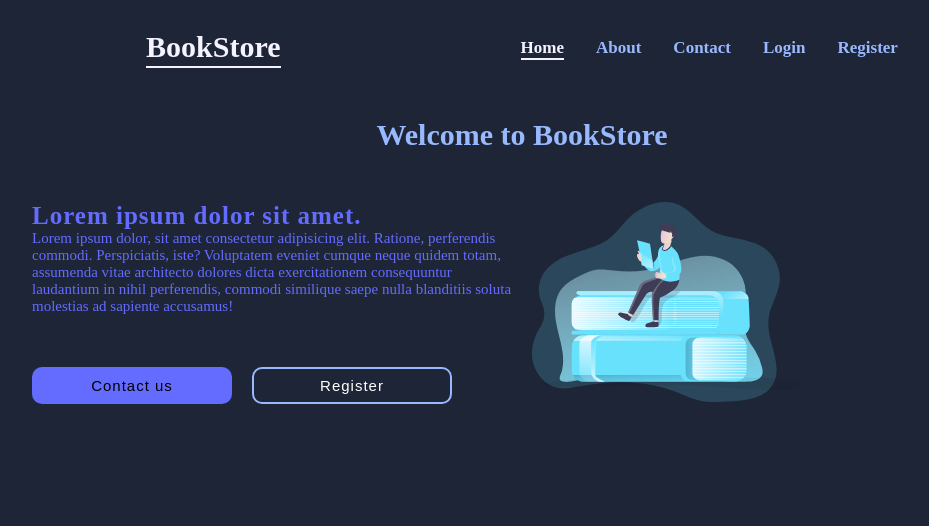
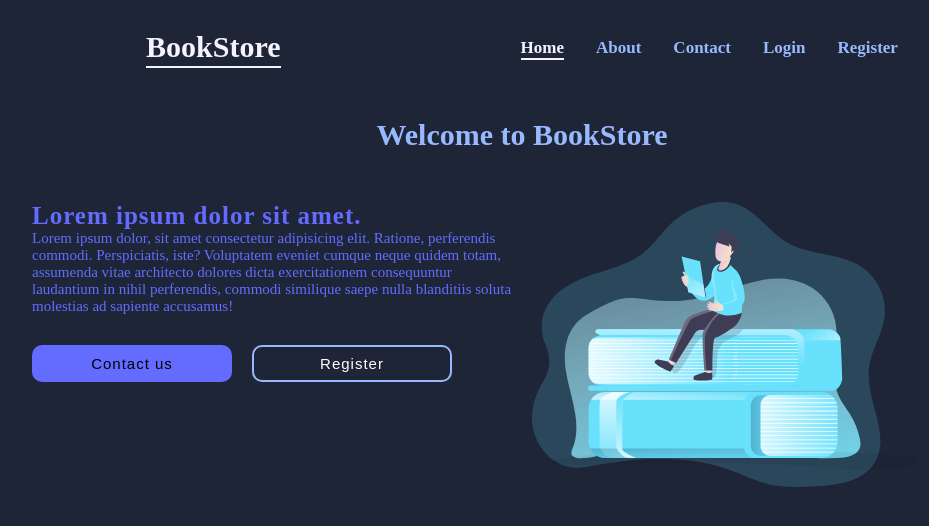
Before and after one commit to pranjalb21/project, a React (Vite) app in the folder client/: page / in a window 1280 px wide. Shown: the top 526 px of the page, without its empty margins (118-1047 px from the left). Built offline with nearby package versions, Linux system fonts and the light colour scheme.

Commit message:
All toasts are applied. Pasword and CNF pasword equal logic has been implemented.

```diff
--- a/client/src/App.jsx
+++ b/client/src/App.jsx
@@ -38,13 +38,13 @@ const App = () => {
     <BrowserRouter>
       <Navbar />
       <Routes>
-        <Route path='/' element={<HomePage />} />
-        <Route path='/about' element={<AboutPage />} />
-        <Route path='/contact' element={<ContactPage />} />
+        <Route path='/' element={<HomePage title={`Homepage`} />} />
+        <Route path='/about' element={<AboutPage title={`About`} />} />
+        <Route path='/contact' element={<ContactPage title={`Contact`} />} />
         {/* <Route path='/services' element={<ServicePage />} /> */}
-        <Route path='/login' element={<LoginPage />} />
-        <Route path='/register' element={<RegisterPage />} />
-        <Route path='/*' element={<PageNotFoundPage />} />
+        <Route path='/login' element={<LoginPage title={`Login`} />} />
+        <Route path='/register' element={<RegisterPage title={`Register`} />} />
+        <Route path='/*' element={<PageNotFoundPage title={`Error`} />} />
       </Routes>
 
     </BrowserRouter>
--- a/client/src/components/home/Home.jsx
+++ b/client/src/components/home/Home.jsx
@@ -15,7 +15,6 @@ const Home = () => {
                     <div className="textDetails">
                         <h2 className='ls-sm'>Lorem ipsum dolor sit amet.</h2>
                         <p>Lorem ipsum dolor, sit amet consectetur adipisicing elit. Ratione, perferendis commodi. Perspiciatis, iste? Voluptatem eveniet cumque neque quidem totam, assumenda vitae architecto dolores dicta exercitationem consequuntur laudantium in nihil perferendis, commodi similique saepe nulla blanditiis soluta molestias ad sapiente accusamus!</p>
-                    </div>
                     <div className="goto">
                         <NavLink to={'/contact'}>
 
@@ -31,6 +30,7 @@ const Home = () => {
 
                             </NavLink>}
                     </div>
+                    </div>
                 </div>
                 <div className="image">
                     <img src="./book.svg" alt="Book store home page" />
--- a/client/src/components/home/_home.scss
+++ b/client/src/components/home/_home.scss
@@ -4,6 +4,7 @@
     justify-content: center;
     align-items: center;
     margin: 2rem 10rem;
+    max-height: 90%;
 
     .heading {
         width: 100%;
@@ -32,7 +33,7 @@
         }
         .image {
             img {
-                height: 20rem;
+                max-height: 80%;
             }
         }
         .text {
@@ -40,6 +41,7 @@
             flex-direction: column;
             justify-content: space-between;
             .goto {
+                margin-top: 3rem;
                 display: flex;
             }
         }
--- a/client/src/components/register/Register.jsx
+++ b/client/src/components/register/Register.jsx
@@ -25,6 +25,7 @@ const Register = () => {
             email: userForm.email.trim().toLowerCase()
         })
 
+        if(userForm.password === userForm.confirmPassword){
             try {
                 const result = await fetch(URL, {
                     method: 'POST',
@@ -52,6 +53,9 @@ const Register = () => {
                 }
             } catch (error) {
                 toast.error(`Something went wrong. Please try again.`)
+            }
+        }else{
+            toast.error(`Password and confirm password not matching.`);
         }
     }
 
--- a/client/src/pages/AboutPage.jsx
+++ b/client/src/pages/AboutPage.jsx
@@ -1,7 +1,10 @@
-import React from 'react'
+import React, { useEffect } from 'react'
 import About from '../components/about/About'
 
-const AboutPage = () => {
+const AboutPage = ({title}) => {
+  useEffect(()=>{
+    document.title =`Bookstore | ${title}`
+  })
   return (
     <section>
       <About />
--- a/client/src/pages/ContactPage.jsx
+++ b/client/src/pages/ContactPage.jsx
@@ -1,7 +1,10 @@
-import React from 'react'
+import React, { useEffect } from 'react'
 import Contact from '../components/contact/Contact'
 
-const ContactPage = () => {
+const ContactPage = ({title}) => {
+  useEffect(()=>{
+    document.title =`Bookstore | ${title}`
+  })
   return (
     <section>
       <Contact />
--- a/client/src/pages/HomePage.jsx
+++ b/client/src/pages/HomePage.jsx
@@ -1,7 +1,10 @@
-import React from 'react'
+import React, { useEffect } from 'react'
 import Home from '../components/home/Home'
 
-const HomePage = () => {
+const HomePage = ({title}) => {
+  useEffect(()=>{
+    document.title =`Bookstore | ${title}`
+  })
   return (
     <section>
       <Home />
--- a/client/src/pages/LoginPage.jsx
+++ b/client/src/pages/LoginPage.jsx
@@ -1,7 +1,10 @@
-import React from 'react'
+import React, { useEffect } from 'react'
 import Login from '../components/login/Login'
 
-const LoginPage = () => {
+const LoginPage = ({title}) => {
+  useEffect(()=>{
+    document.title =`Bookstore | ${title}`
+  })
   return (
     <section>
       <Login />
--- a/client/src/pages/PageNotFoundPage.jsx
+++ b/client/src/pages/PageNotFoundPage.jsx
@@ -1,7 +1,10 @@
-import React from 'react'
+import React, { useEffect } from 'react'
 import PageNotFound from '../components/pageNotFound/PageNotFound'
 
-const PageNotFoundPage = () => {
+const PageNotFoundPage = ({title}) => {
+  useEffect(()=>{
+    document.title =`Bookstore | ${title}`
+  })
   return (
     <section>
       <PageNotFound />
--- a/client/src/pages/RegisterPage.jsx
+++ b/client/src/pages/RegisterPage.jsx
@@ -1,7 +1,10 @@
-import React from 'react'
+import React, { useEffect } from 'react'
 import Register from '../components/register/Register'
 
-const RegisterPage = () => {
+const RegisterPage = ({title}) => {
+  useEffect(()=>{
+    document.title =`Bookstore | ${title}`
+  })
   return (
     <section>
       <Register />
--- a/client/src/style.css
+++ b/client/src/style.css
@@ -167,7 +167,8 @@ header .container {
   flex-direction: column;
   justify-content: center;
   align-items: center;
-  margin: 2rem 10rem; }
+  margin: 2rem 10rem;
+  max-height: 90%; }
   .home-container .heading {
     width: 100%;
     color: #99b9ff;
@@ -186,12 +187,13 @@ header .container {
       .home-container .leaflet .textDetails h2 {
         font-size: 2.5rem; }
     .home-container .leaflet .image img {
-      height: 20rem; }
+      max-height: 80%; }
     .home-container .leaflet .text {
       display: flex;
       flex-direction: column;
       justify-content: space-between; }
       .home-container .leaflet .text .goto {
+        margin-top: 3rem;
         display: flex; }
 
 .register-container {
```
Lines whose indentation alone changed are shown as unchanged.
